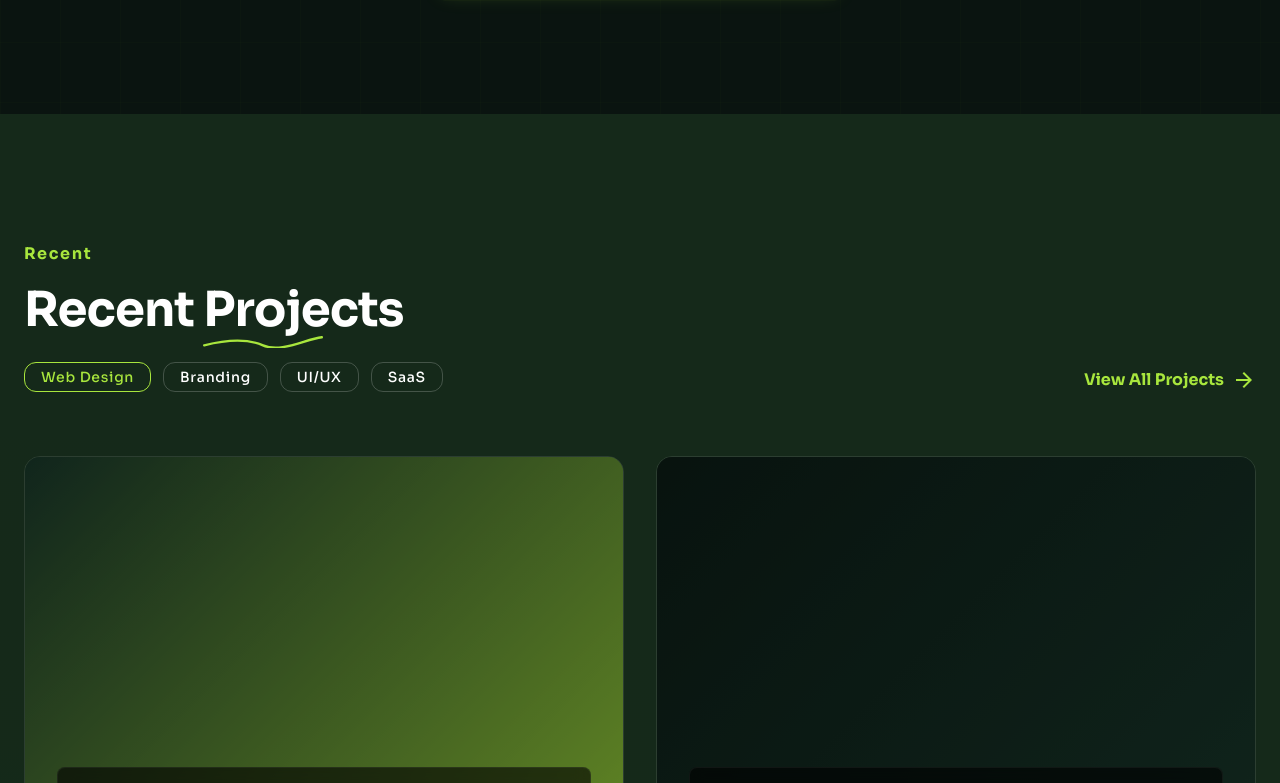
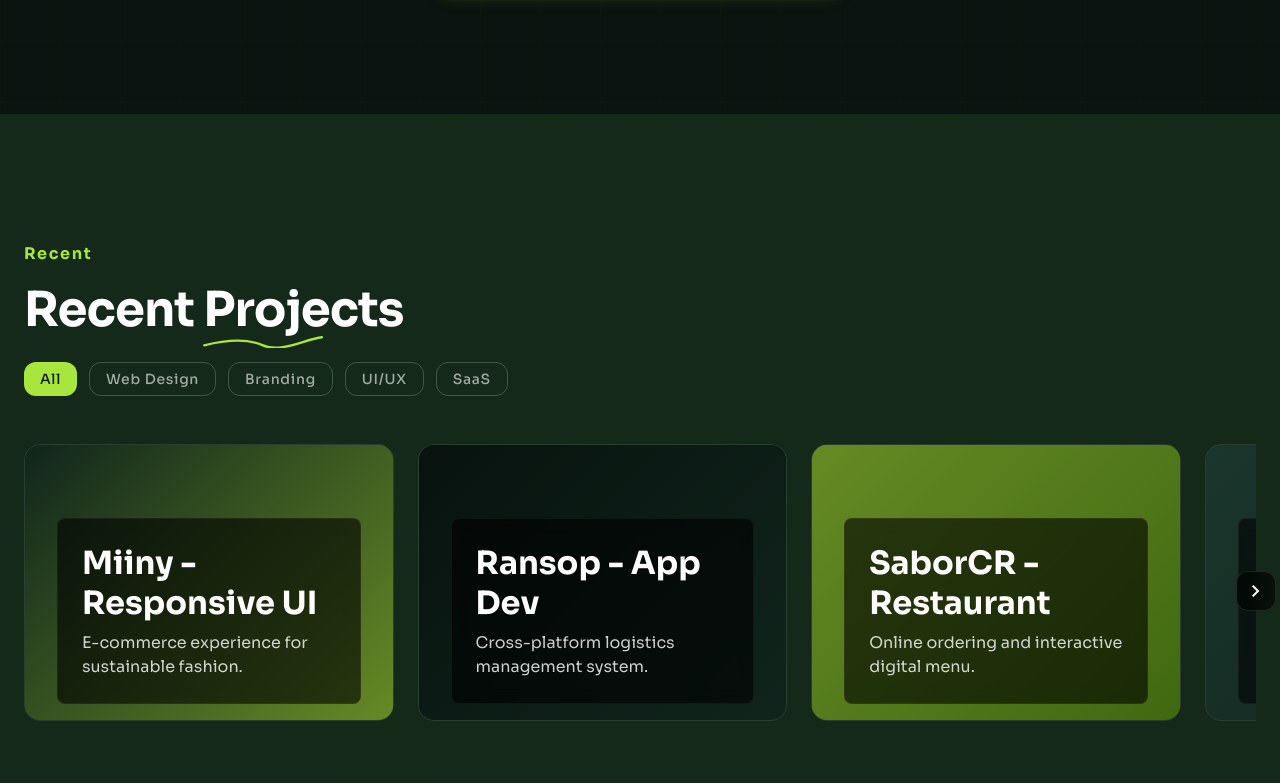
Before and after one commit to kendollcastro/siwakodewebsite, a React (Vite) app: page / in a window 1280 px wide. Shown: the part 2017-2800 px from the top of the page. Built offline with nearby package versions, Linux system fonts and the light colour scheme.

Commit message:
fix: header opacity, form padding, projects carousel, tags filter, testimonials autoplay

```diff
--- a/src/components/CtaForm.jsx
+++ b/src/components/CtaForm.jsx
@@ -78,7 +78,7 @@ function CtaForm() {
                 <input
                   id="cta-email"
                   name="email"
-                  className={`w-full bg-white/10 border-b-2 py-4 px-0 focus:ring-0 placeholder:text-white/50 transition-all outline-none ${
+                  className={`w-full bg-white/10 border-b-2 py-4 px-4 focus:ring-0 placeholder:text-white/50 transition-all outline-none ${
                     errors.email
                       ? 'border-red-400 text-red-400'
                       : 'border-primary-fixed/30 text-white focus:border-primary-fixed'
@@ -106,7 +106,7 @@ function CtaForm() {
                 <textarea
                   id="cta-message"
                   name="message"
-                  className={`w-full bg-white/10 border-b-2 py-4 px-0 focus:ring-0 placeholder:text-white/50 transition-all outline-none resize-none ${
+                  className={`w-full bg-white/10 border-b-2 py-4 px-4 focus:ring-0 placeholder:text-white/50 transition-all outline-none resize-none ${
                     errors.message
                       ? 'border-red-400 text-red-400'
                       : 'border-primary-fixed/30 text-white focus:border-primary-fixed'
--- a/src/components/Header.jsx
+++ b/src/components/Header.jsx
@@ -27,8 +27,8 @@ function Header() {
     <header
       className={`fixed top-0 left-0 right-0 z-50 transition-all duration-300 ${
         scrolled
-          ? 'py-2 glass-dark shadow-lg'
-          : 'py-4 bg-transparent'
+          ? 'py-2 bg-[#0A1410]/80 backdrop-blur-2xl shadow-lg'
+          : 'py-4 bg-[#0A1410]/60 backdrop-blur-2xl'
       }`}
     >
       <nav className="flex justify-between items-center w-full px-6 py-2 max-w-7xl mx-auto">
@@ -42,7 +42,7 @@ function Header() {
             <a
               key={item.label}
               href={item.href}
-              className="text-white/60 hover:text-primary-fixed text-label-md transition-all duration-200 focus-visible:outline-2 focus-visible:outline-primary-fixed relative after:absolute after:bottom-0 after:left-0 after:h-[1.5px] after:bg-primary-fixed after:w-0 hover:after:w-full after:transition-all after:duration-300"
+              className="text-white/85 hover:text-primary-fixed text-label-md transition-all duration-200 focus-visible:outline-2 focus-visible:outline-primary-fixed relative after:absolute after:bottom-0 after:left-0 after:h-[1.5px] after:bg-primary-fixed after:w-0 hover:after:w-full after:transition-all after:duration-300"
             >
               {item.label}
             </a>
--- a/src/components/ProjectsBento.jsx
+++ b/src/components/ProjectsBento.jsx
@@ -1,4 +1,4 @@
-import { useState } from 'react'
+import { useState, useRef, useEffect, useCallback } from 'react'
 import { useLanguage } from '../hooks/useLanguage'
 import useScrollReveal from '../hooks/useScrollReveal'
 
@@ -13,7 +13,7 @@ const PLACEHOLDER_GRADIENTS = [
 
 function PlaceholderProjectCard({ project, index }) {
   return (
-    <article className="group relative overflow-hidden rounded-2xl aspect-[4/3] flex flex-col justify-end p-8 border border-white/10 hover:border-primary-fixed/40 focus-within:border-primary-fixed/40 transition-all duration-500 hover:shadow-[0_0_30px_-10px_rgba(168,230,61,0.2)]">
+    <article className="group relative overflow-hidden rounded-2xl aspect-[4/3] flex flex-col justify-end p-8 border border-white/10 hover:border-primary-fixed/40 focus-within:border-primary-fixed/40 transition-all duration-500 hover:shadow-[0_0_30px_-10px_rgba(168,230,61,0.2)] shrink-0 w-full">
       <div
         className="absolute inset-0 group-hover:scale-110 transition-transform duration-700 motion-reduce:transform-none"
         style={{ background: PLACEHOLDER_GRADIENTS[index % PLACEHOLDER_GRADIENTS.length] }}
@@ -27,13 +27,38 @@ function PlaceholderProjectCard({ project, index }) {
   )
 }
 
-const INITIAL_COUNT = 2
-
 function ProjectsBento() {
   const { t } = useLanguage()
   const [ref, visible] = useScrollReveal()
-  const [showAll, setShowAll] = useState(false)
-  const items = showAll ? t.projects.items : t.projects.items.slice(0, INITIAL_COUNT)
+  const [activeTag, setActiveTag] = useState(null)
+  const scrollRef = useRef(null)
+  const [canScrollLeft, setCanScrollLeft] = useState(false)
+  const [canScrollRight, setCanScrollRight] = useState(true)
+
+  const items = activeTag
+    ? t.projects.items
+    : t.projects.items
+
+  const updateScrollButtons = useCallback(() => {
+    const el = scrollRef.current
+    if (!el) return
+    setCanScrollLeft(el.scrollLeft > 10)
+    setCanScrollRight(el.scrollLeft < el.scrollWidth - el.clientWidth - 10)
+  }, [])
+
+  const scroll = (dir) => {
+    const el = scrollRef.current
+    if (!el) return
+    const amount = el.clientWidth * 0.8
+    el.scrollBy({ left: dir === 'left' ? -amount : amount, behavior: 'smooth' })
+  }
+
+  useEffect(() => {
+    const el = scrollRef.current
+    if (!el) return
+    el.addEventListener('scroll', updateScrollButtons, { passive: true })
+    return () => el.removeEventListener('scroll', updateScrollButtons)
+  }, [updateScrollButtons])
 
   return (
     <section
@@ -44,11 +69,11 @@ function ProjectsBento() {
       <div className="absolute inset-0 bg-primary-fixed opacity-5 mesh-bg" />
       <div className="max-w-7xl mx-auto px-6 relative z-10" ref={ref}>
         <div
-          className={`flex flex-col md:flex-row justify-between items-end mb-16 gap-8 transition-all duration-700 ${
+          className={`flex flex-col md:flex-row justify-between items-end mb-12 gap-8 transition-all duration-700 ${
             visible ? 'opacity-100 translate-y-0' : 'opacity-0 translate-y-8'
           }`}
         >
-          <div className="max-w-2xl">
+          <div className="max-w-2xl w-full">
             <p className="text-primary-fixed text-small font-bold tracking-widest mb-4">
               {t.projects.sectionTitle}
             </p>
@@ -56,47 +81,74 @@ function ProjectsBento() {
               {t.projects.sectionTitle}{' '}
               <span className="scribble-accent">{t.projects.sectionTitleAccent}</span>
             </h2>
-            <div className="flex flex-wrap gap-3" role="list" aria-label="Project categories">
+            <div className="flex flex-wrap gap-3" role="tablist" aria-label="Project categories">
+              <button
+                role="tab"
+                aria-selected={activeTag === null}
+                onClick={() => setActiveTag(null)}
+                className={`px-4 py-1.5 rounded-full text-label-md cursor-pointer transition-all duration-200 ${
+                  activeTag === null
+                    ? 'bg-primary-fixed text-on-primary-fixed'
+                    : 'border border-white/20 text-white/60 hover:text-white hover:border-white/40'
+                }`}
+              >
+                All
+              </button>
               {t.projects.tags.map((tag, i) => (
-                <span
+                <button
                   key={tag}
-                  role="listitem"
-                  className={`px-4 py-1 rounded-full text-label-md ${
-                    i === 0
-                      ? 'border border-primary-fixed text-primary-fixed'
-                      : 'border border-white/20'
+                  role="tab"
+                  aria-selected={activeTag === i}
+                  onClick={() => setActiveTag(activeTag === i ? null : i)}
+                  className={`px-4 py-1.5 rounded-full text-label-md cursor-pointer transition-all duration-200 ${
+                    activeTag === i
+                      ? 'bg-primary-fixed text-on-primary-fixed'
+                      : 'border border-white/20 text-white/60 hover:text-white hover:border-white/40'
                   }`}
                 >
                   {tag}
-                </span>
+                </button>
               ))}
             </div>
           </div>
+        </div>
+
+        <div className="relative">
+          {canScrollLeft && (
             <button
-            onClick={() => setShowAll((prev) => !prev)}
-            className="text-primary-fixed font-bold flex items-center gap-2 group focus-visible:outline-2 focus-visible:outline-primary-fixed cursor-pointer"
-            aria-expanded={showAll}
+              onClick={() => scroll('left')}
+              className="absolute left-0 top-1/2 -translate-y-1/2 z-10 w-10 h-10 rounded-full bg-black/60 backdrop-blur-sm border border-white/10 flex items-center justify-center text-white hover:bg-primary-fixed hover:text-on-primary-fixed transition-all duration-200 cursor-pointer -ml-5"
+              aria-label="Previous projects"
             >
-            {showAll ? t.projects.viewLess : t.projects.viewAll}{' '}
-            <span className={`material-symbols-outlined transition-transform duration-300 motion-reduce:transform-none ${
-              showAll ? 'rotate-180' : 'group-hover:translate-x-2'
-            }`} aria-hidden="true">
-              {showAll ? 'expand_less' : 'arrow_forward'}
-            </span>
+              <span className="material-symbols-outlined" aria-hidden="true">chevron_left</span>
             </button>
-        </div>
-        <div className="grid grid-cols-1 md:grid-cols-2 gap-8">
+          )}
+          {canScrollRight && (
+            <button
+              onClick={() => scroll('right')}
+              className="absolute right-0 top-1/2 -translate-y-1/2 z-10 w-10 h-10 rounded-full bg-black/60 backdrop-blur-sm border border-white/10 flex items-center justify-center text-white hover:bg-primary-fixed hover:text-on-primary-fixed transition-all duration-200 cursor-pointer -mr-5"
+              aria-label="Next projects"
+            >
+              <span className="material-symbols-outlined" aria-hidden="true">chevron_right</span>
+            </button>
+          )}
+
+          <div
+            ref={scrollRef}
+            className="flex gap-6 overflow-x-auto snap-x snap-mandatory scroll-smooth pb-4 [&::-webkit-scrollbar]:hidden [-ms-overflow-style:none] [scrollbar-width:none]"
+          >
             {items.map((project, i) => (
               <div
                 key={project.title}
-              className={`transition-all duration-700 ${
+                className={`snap-start shrink-0 w-[85%] md:w-[45%] lg:w-[30%] transition-all duration-700 ${
                   visible ? 'opacity-100 translate-y-0' : 'opacity-0 translate-y-8'
                 }`}
-              style={{ transitionDelay: `${i * 150}ms` }}
+                style={{ transitionDelay: `${i * 100}ms` }}
               >
                 <PlaceholderProjectCard project={project} index={i} />
               </div>
             ))}
+          </div>
         </div>
       </div>
     </section>
--- a/src/components/Testimonials.jsx
+++ b/src/components/Testimonials.jsx
@@ -1,4 +1,4 @@
-import { useState } from 'react'
+import { useState, useEffect, useRef } from 'react'
 import { useLanguage } from '../hooks/useLanguage'
 import useScrollReveal from '../hooks/useScrollReveal'
 
@@ -6,11 +6,32 @@ function Testimonials() {
   const { t } = useLanguage()
   const [ref, visible] = useScrollReveal()
   const [index, setIndex] = useState(0)
+  const intervalRef = useRef(null)
   const testimonial = t.testimonials.list[index]
   const total = t.testimonials.list.length
 
-  const prev = () => setIndex((i) => (i === 0 ? total - 1 : i - 1))
-  const next = () => setIndex((i) => (i === total - 1 ? 0 : i + 1))
+  const resetInterval = () => {
+    clearInterval(intervalRef.current)
+    intervalRef.current = setInterval(() => {
+      setIndex((i) => (i === total - 1 ? 0 : i + 1))
+    }, 5000)
+  }
+
+  const prev = () => {
+    setIndex((i) => (i === 0 ? total - 1 : i - 1))
+    resetInterval()
+  }
+  const next = () => {
+    setIndex((i) => (i === total - 1 ? 0 : i + 1))
+    resetInterval()
+  }
+
+  useEffect(() => {
+    intervalRef.current = setInterval(() => {
+      setIndex((i) => (i === total - 1 ? 0 : i + 1))
+    }, 5000)
+    return () => clearInterval(intervalRef.current)
+  }, [total])
 
   return (
     <section
@@ -33,7 +54,7 @@ function Testimonials() {
             <span className="text-primary-fixed">{t.testimonials.sectionTitleAccent}</span>
           </h2>
         </div>
-          <div
+        <div
           className={`max-w-4xl mx-auto bg-black/40 backdrop-blur-xl border border-white/10 p-12 md:p-20 rounded-3xl relative shadow-2xl transition-all duration-700 delay-200 ${
             visible ? 'opacity-100 translate-y-0' : 'opacity-0 translate-y-8'
           }`}
```
Lines whose indentation alone changed are shown as unchanged.
